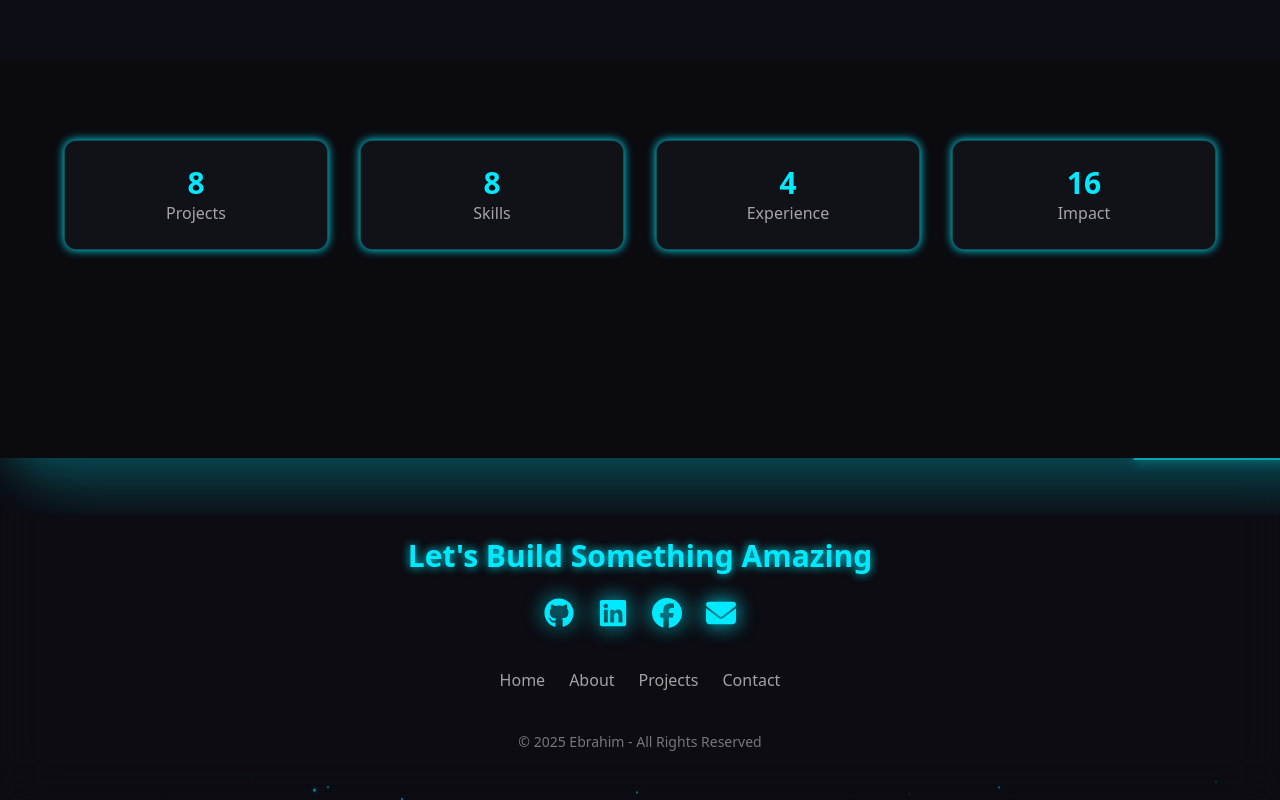
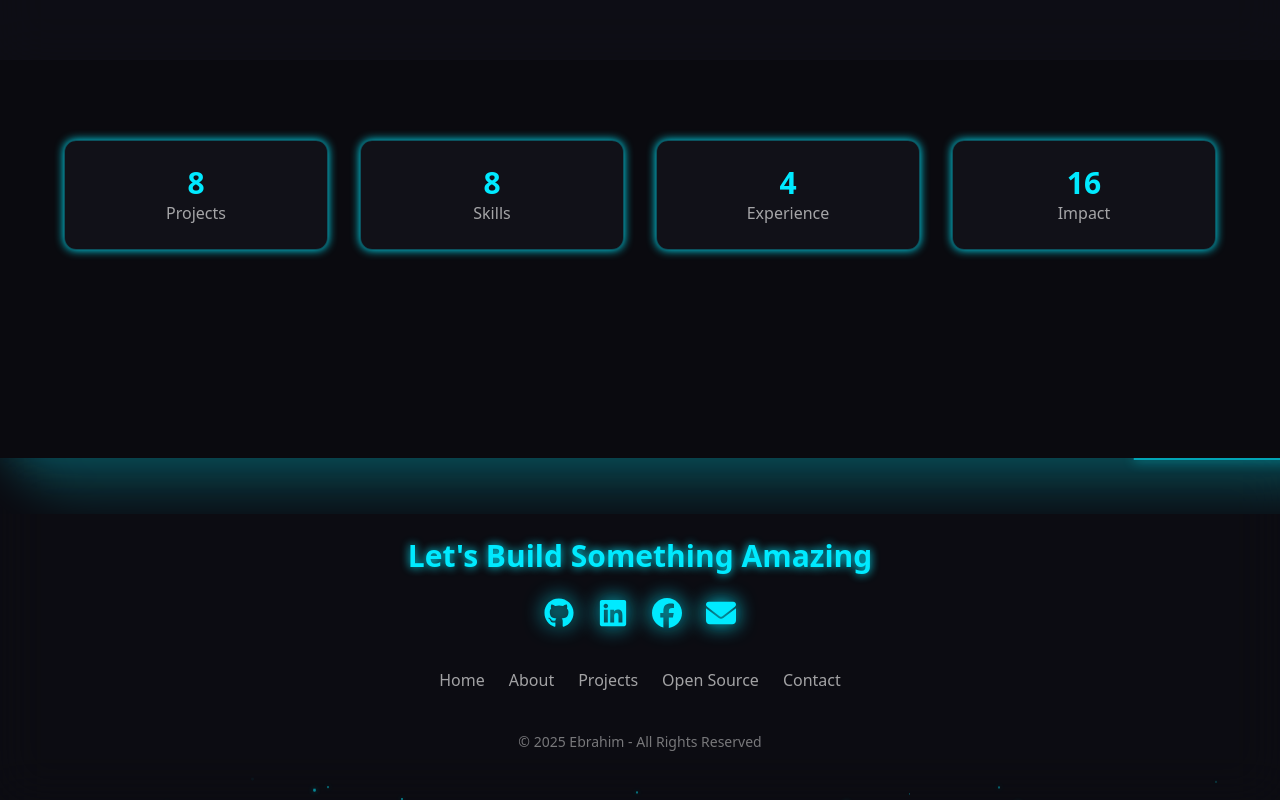
Before and after one commit to ebrahim2355/my-portfolio, a Next.js app: page / in a window 1280 px wide. Shown: the part 5193-5993 px from the top of the page. Built offline with nearby package versions, Linux system fonts and the light colour scheme.

Commit message:
feat(footer): link the open-source page
Keeps the footer's internal links in step with the navbar.

```diff
--- a/src/components/Footer.tsx
+++ b/src/components/Footer.tsx
@@ -9,6 +9,7 @@ const internalLinks = [
     { label: "Home", to: "/" },
     { label: "About", to: "/about" },
     { label: "Projects", to: "/projects" },
+    { label: "Open Source", to: "/open-source" },
     { label: "Contact", to: "/contact" },
 ];
 
```
